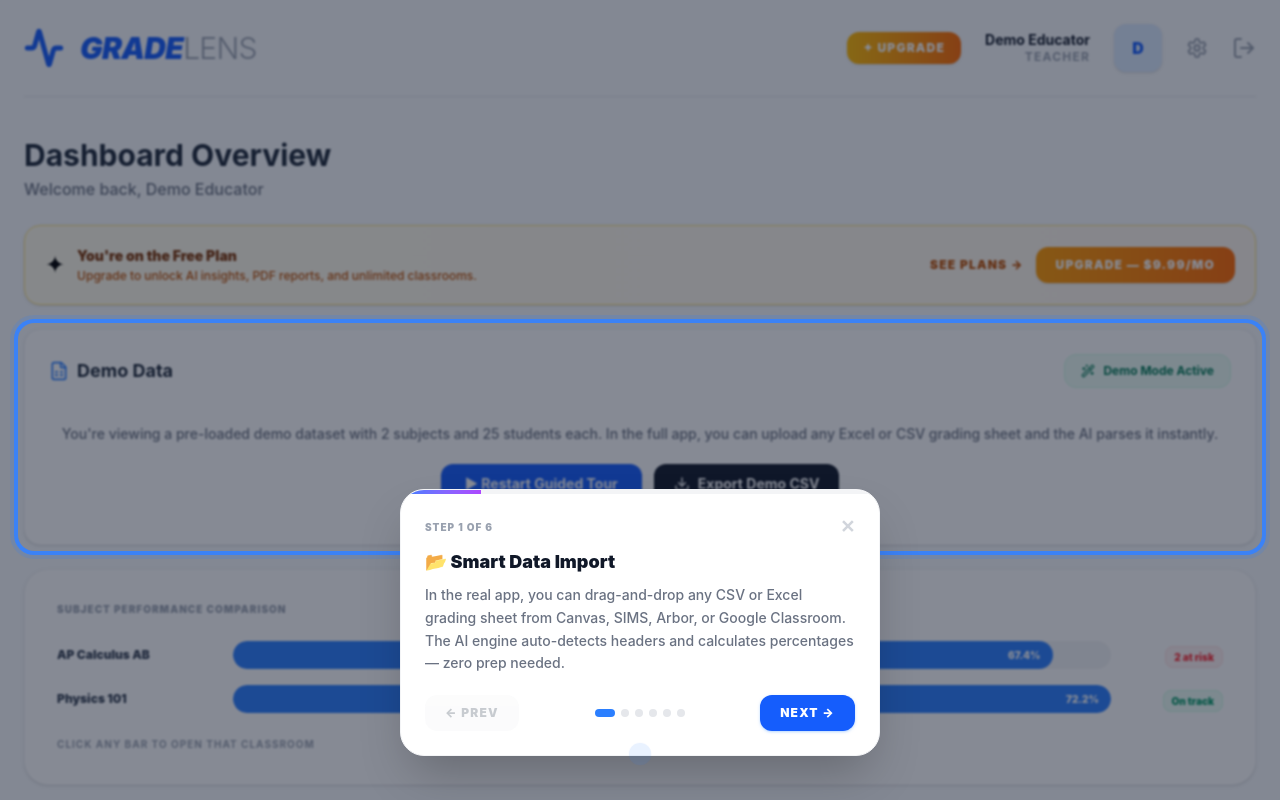
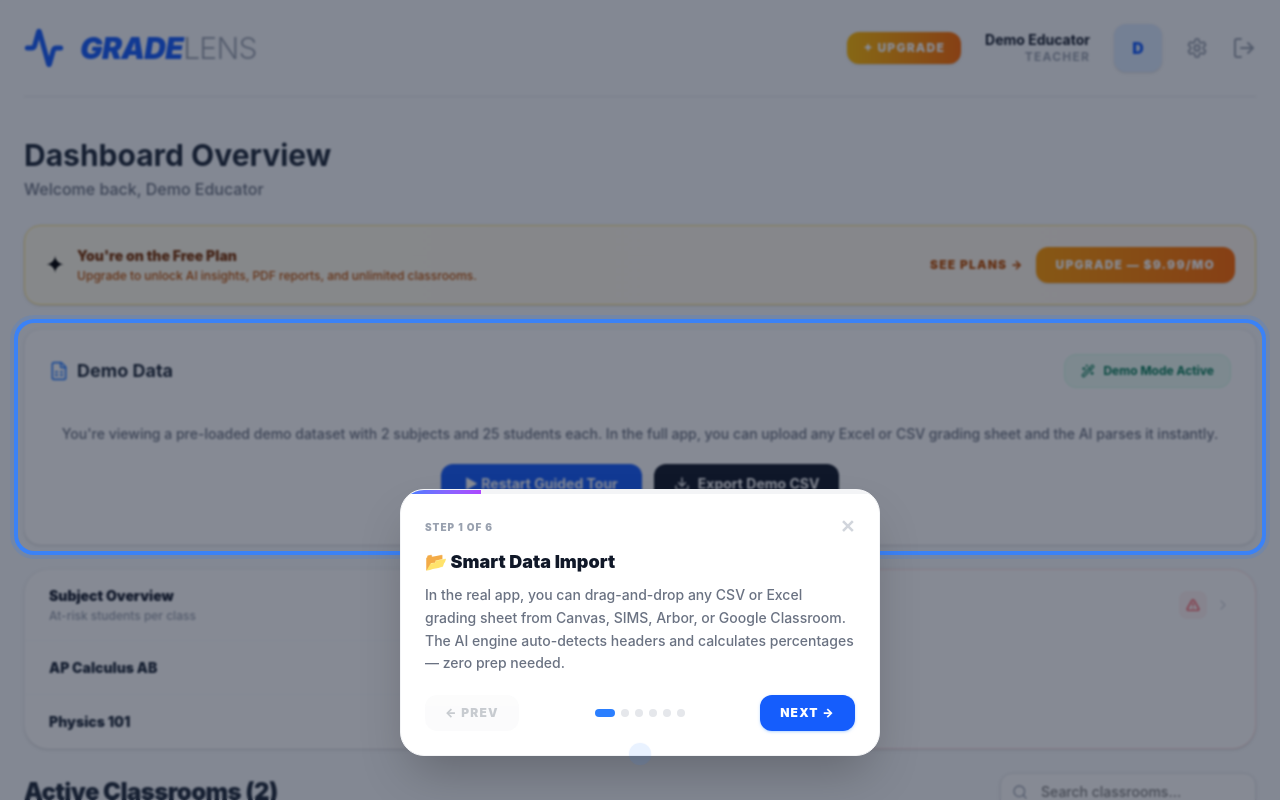
Before and after one commit to ashar2407/EduMetrics, a React (Vite) app: page / in a window 1280 px wide. Both pictures are taken after a click on the button "Try Interactive Demo". Shown: the top 800 px of the page. Built offline with nearby package versions, Linux system fonts and the light colour scheme.

Commit message:
Updated dashboard

```diff
--- a/src/App.jsx
+++ b/src/App.jsx
@@ -1404,7 +1404,32 @@ export default function App() {
 
   const TeacherHome = () => {
     const [searchQuery, setSearchQuery] = useState('');
+    const [showImport, setShowImport] = useState(false);
+    const [showAtRisk, setShowAtRisk] = useState(false); // collapsed by default
     const filteredClasses = classes.filter(cls => cls.name.toLowerCase().includes(searchQuery.toLowerCase()));
+
+    // Compute summary stats for the header row
+    const totalStudents = students.length;
+    const atRiskAll = classes.flatMap(cls => {
+      const classStudents = students.filter(s => s.classId === cls.id);
+      return classStudents.flatMap(stu => {
+        const sScores = scores.filter(sc => sc.studentId === stu.id);
+        if (sScores.length < 2) return [];
+        const vals = sScores.map(s => s.score);
+        const mean = vals.reduce((a,b)=>a+b,0)/vals.length;
+        const last = vals[vals.length-1];
+        const n = vals.length;
+        let sumX=0,sumY=0,sumXY=0,sumXX=0;
+        vals.forEach((v,i)=>{sumX+=i;sumY+=v;sumXY+=i*v;sumXX+=i*i;});
+        const slope = n>1?(n*sumXY-sumX*sumY)/(n*sumXX-sumX*sumX):0;
+        let riskScore=0;
+        if(slope<-0.5) riskScore+=Math.abs(slope)*2;
+        if(last<mean*0.9) riskScore+=(mean-last)*0.5;
+        const riskLevel=riskScore>15?'High':riskScore>7?'Medium':null;
+        if(!riskLevel) return [];
+        return [{id:stu.id,name:stu.name,subject:cls.name,classId:cls.id,mean,last,slope,riskLevel}];
+      });
+    }).sort((a,b)=>(b.riskLevel==='High'?1:0)-(a.riskLevel==='High'?1:0)||a.mean-b.mean);
 
     return (
       <div className="space-y-6">
@@ -1444,6 +1469,7 @@ export default function App() {
           </div>
         )}
 
+        {/* ── IMPORT PANEL ── */}
         <div id="demo-import-panel" className="bg-white p-6 rounded-2xl shadow-sm border border-gray-100 mb-6">
           <div className="flex flex-col sm:flex-row justify-between items-start sm:items-center mb-5 gap-4">
             <h2 className="text-lg font-bold text-gray-800 flex items-center">
@@ -1453,7 +1479,6 @@ export default function App() {
               <Wand2 size={14} className="mr-2"/> {isDemoMode ? 'Demo Mode Active' : 'Zero-Prep Smart Engine Active'}
             </div>
           </div>
-
           {isDemoMode ? (
             <div className="text-center py-4">
               <p className="text-sm text-gray-500 font-medium mb-5">
@@ -1461,17 +1486,10 @@ export default function App() {
                 In the full app, you can upload any Excel or CSV grading sheet and the AI parses it instantly.
               </p>
               <div className="flex flex-wrap gap-3 justify-center">
-                <button
-                  onClick={() => { setTourStep(0); }}
-                  className="flex items-center gap-2 px-6 py-2.5 bg-blue-600 hover:bg-blue-700 text-white rounded-xl font-bold text-sm transition-all shadow-sm"
-                >
+                <button onClick={() => setTourStep(0)} className="flex items-center gap-2 px-6 py-2.5 bg-blue-600 hover:bg-blue-700 text-white rounded-xl font-bold text-sm transition-all shadow-sm">
                   ▶ Restart Guided Tour
                 </button>
-                <button
-                  onClick={downloadCSV}
-                  disabled={scores.length === 0}
-                  className="flex items-center gap-2 px-5 py-2.5 bg-gray-900 hover:bg-black disabled:bg-gray-300 disabled:cursor-not-allowed text-white rounded-xl font-bold transition-colors text-sm shadow-sm"
-                >
+                <button onClick={downloadCSV} disabled={scores.length === 0} className="flex items-center gap-2 px-5 py-2.5 bg-gray-900 hover:bg-black disabled:bg-gray-300 disabled:cursor-not-allowed text-white rounded-xl font-bold transition-colors text-sm shadow-sm">
                   <Download size={16} /> Export Demo CSV
                 </button>
               </div>
@@ -1511,141 +1529,115 @@ export default function App() {
           )}
         </div>
 
-        {/* ── CLASS COMPARISON PANEL ── */}
-        {classes.length >= 2 && (
-          <div className="bg-white p-8 rounded-3xl border border-gray-100 shadow-sm mt-4">
-            <h2 className="text-[10px] font-black text-gray-400 uppercase tracking-widest mb-6">Subject Performance Comparison</h2>
-            <div className="space-y-4">
+        {/* ── SUBJECT COMPARISON + AT-RISK SIDE BY SIDE ── */}
+        {classes.length > 0 && (
+          <div className="grid grid-cols-1 lg:grid-cols-2 gap-5">
+
+            {/* Left: Subject overview */}
+            <div className="bg-white rounded-3xl border border-gray-100 shadow-sm overflow-hidden">
+              <div className="px-6 py-4 border-b border-gray-50">
+                <h2 className="font-black text-gray-900 text-sm">Subject Overview</h2>
+                <p className="text-gray-400 text-xs font-medium mt-0.5">At-risk students per class</p>
+              </div>
+              <div className="divide-y divide-gray-50">
                 {classes.map(cls => {
-                const classStudents = students.filter(s => s.classId === cls.id);
-                const classScores = scores.filter(sc => classStudents.some(st => st.id === sc.studentId));
-                const mean = classScores.length ? classScores.reduce((a, b) => a + b.score, 0) / classScores.length : 0;
-                const highRisk = classStudents.filter(st => {
-                  const sScores = scores.filter(sc => sc.studentId === st.id).map(sc => sc.score);
-                  if (!sScores.length) return false;
-                  const avg = sScores.reduce((a,b) => a+b,0)/sScores.length;
-                  return avg < 55;
-                }).length;
-                const allMeans = classes.map(c => {
-                  const cs = students.filter(s => s.classId === c.id);
-                  const csc = scores.filter(sc => cs.some(st => st.id === sc.studentId));
-                  return csc.length ? csc.reduce((a, b) => a + b.score, 0) / csc.length : 0;
-                });
-                const maxMean = Math.max(...allMeans, 1);
-                const barColor = mean >= 75 ? 'bg-emerald-500' : mean >= 55 ? 'bg-blue-500' : 'bg-orange-500';
+                  const enrolled = students.filter(s => s.classId === cls.id).length;
+                  const atRiskCount = atRiskAll.filter(s => s.classId === cls.id).length;
+                  const highCount = atRiskAll.filter(s => s.classId === cls.id && s.riskLevel === 'High').length;
                   return (
-                  <div key={cls.id} className="flex items-center gap-4 group cursor-pointer" onClick={() => navigateTo('class', cls.id)}>
-                    <div className="w-40 text-xs font-black text-gray-700 truncate shrink-0 group-hover:text-blue-600 transition-colors">{cls.name}</div>
-                    <div className="flex-1 h-7 bg-gray-100 rounded-full overflow-hidden">
-                      <div
-                        className={`h-full ${barColor} rounded-full transition-all duration-700 flex items-center justify-end pr-3`}
-                        style={{ width: `${(mean / maxMean) * 100}%` }}
-                      >
-                        <span className="text-white text-[10px] font-black">{mean.toFixed(1)}%</span>
-                      </div>
-                    </div>
-                    <div className="w-24 text-right shrink-0">
-                      {highRisk > 0 ? (
+                    <div key={cls.id}
+                      className="px-6 py-3.5 flex items-center justify-between gap-4 hover:bg-gray-50/50 transition-colors cursor-pointer group"
+                      onClick={() => navigateTo('class', cls.id)}>
+                      <span className="font-black text-gray-800 text-sm truncate group-hover:text-blue-600 transition-colors">{cls.name}</span>
+                      <div className="flex items-center gap-3 shrink-0">
+                        {atRiskCount > 0 ? (
+                          <>
+                            <span className="text-xs font-bold text-gray-400">{atRiskCount}/{enrolled} at risk</span>
+                            {highCount > 0 && (
                               <span className="text-[10px] font-black text-red-500 bg-red-50 border border-red-100 px-2 py-1 rounded-lg">
-                          {highRisk} at risk
+                                {highCount} high
                               </span>
+                            )}
+                          </>
                         ) : (
                           <span className="text-[10px] font-black text-emerald-600 bg-emerald-50 border border-emerald-100 px-2 py-1 rounded-lg">
-                          On track
+                            {enrolled} enrolled · all clear
                           </span>
                         )}
+                        <ChevronRight size={13} className="text-gray-300 group-hover:text-blue-400 transition-colors"/>
                       </div>
                     </div>
                   );
                 })}
               </div>
-            <p className="text-[10px] text-gray-400 font-bold uppercase tracking-widest mt-6">Click any bar to open that classroom</p>
-          </div>
-        )}
-
-        {/* ── AT-RISK STUDENTS PANEL (Dashboard) ── */}
-        {(() => {
-          const atRiskAll = classes.flatMap(cls => {
-            const classStudents = students.filter(s => s.classId === cls.id);
-            return classStudents.flatMap(stu => {
-              const sScores = scores.filter(sc => sc.studentId === stu.id);
-              if (sScores.length < 2) return [];
-              const vals = sScores.map(s => s.score);
-              const mean = vals.reduce((a,b)=>a+b,0)/vals.length;
-              const last = vals[vals.length-1];
-              // slope via simple rise/run
-              const n = vals.length;
-              let sumX=0,sumY=0,sumXY=0,sumXX=0;
-              vals.forEach((v,i)=>{sumX+=i;sumY+=v;sumXY+=i*v;sumXX+=i*i;});
-              const slope = n>1 ? (n*sumXY-sumX*sumY)/(n*sumXX-sumX*sumX) : 0;
-              // risk logic mirrors classData
-              let riskScore = 0;
-              if (slope < -0.5) riskScore += Math.abs(slope)*2;
-              if (last < mean*0.9) riskScore += (mean-last)*0.5;
-              const riskLevel = riskScore > 15 ? 'High' : riskScore > 7 ? 'Medium' : null;
-              if (!riskLevel) return [];
-              return [{ id: stu.id, name: stu.name, subject: cls.name, classId: cls.id, mean, last, slope, riskLevel }];
-            });
-          }).sort((a,b) => (b.riskLevel==='High'?1:0)-(a.riskLevel==='High'?1:0) || a.mean-b.mean);
-
-          if (!atRiskAll.length || classes.length === 0) return null;
-
-          return (
-            <div className="bg-white rounded-3xl border border-red-100 shadow-sm mt-4 overflow-hidden">
-              <div className="px-8 py-5 border-b border-red-50 flex items-center justify-between">
-                <div className="flex items-center gap-3">
-                  <div className="w-8 h-8 rounded-xl bg-red-50 flex items-center justify-center">
-                    <AlertTriangle className="h-4 w-4 text-red-500" />
-                  </div>
-                  <div>
+            </div>
+
+            {/* Right: Students needing attention — toggleable */}
+            <div className={`bg-white rounded-3xl border shadow-sm overflow-hidden ${atRiskAll.length > 0 ? 'border-red-100' : 'border-gray-100'}`}>
+              {/* Header — always visible, click to toggle */}
+              <button
+                onClick={() => setShowAtRisk(v => !v)}
+                className={`w-full px-6 py-4 flex items-center justify-between transition-colors hover:bg-gray-50/50 ${showAtRisk && atRiskAll.length > 0 ? 'border-b border-red-50' : ''}`}
+              >
+                <div className="text-left">
                   <h2 className="font-black text-gray-900 text-sm">Students Needing Attention</h2>
-                    <p className="text-gray-400 text-xs font-medium">{atRiskAll.length} student{atRiskAll.length!==1?'s':''} flagged across all classes</p>
-                  </div>
-                </div>
-                <span className="text-[10px] font-black text-red-500 bg-red-50 border border-red-100 px-3 py-1.5 rounded-xl uppercase tracking-widest">
-                  {atRiskAll.filter(s=>s.riskLevel==='High').length} High Risk
+                  <p className="text-gray-400 text-xs font-medium mt-0.5">
+                    {atRiskAll.length > 0
+                      ? `${atRiskAll.length}/${totalStudents} flagged · ${atRiskAll.filter(s=>s.riskLevel==='High').length} high priority`
+                      : 'No students flagged — all clear'}
+                  </p>
+                </div>
+                <div className="flex items-center gap-2 shrink-0">
+                  {atRiskAll.length > 0 && (
+                    <div className="w-7 h-7 rounded-lg bg-red-50 flex items-center justify-center">
+                      <AlertTriangle className="h-3.5 w-3.5 text-red-500"/>
+                    </div>
+                  )}
+                  <ChevronRight size={16} className={`text-gray-300 transition-transform duration-200 ${showAtRisk ? 'rotate-90' : ''}`}/>
+                </div>
+              </button>
+
+              {/* Body — only shown when open */}
+              {showAtRisk && (
+                atRiskAll.length > 0 ? (
+                  <div className="divide-y divide-gray-50">
+                    {atRiskAll.slice(0, 5).map(s => (
+                      <div key={s.id} className="px-6 py-3 flex items-center gap-3 hover:bg-red-50/20 transition-colors">
+                        <div className={`w-1.5 h-1.5 rounded-full shrink-0 ${s.riskLevel==='High'?'bg-red-500':'bg-orange-400'}`}/>
+                        <div className="flex-1 min-w-0">
+                          <span className="font-black text-gray-900 text-sm truncate block">{s.name}</span>
+                          <span className="text-[11px] text-gray-400 font-medium">{s.subject}</span>
+                        </div>
+                        <span className={`text-xs font-bold flex items-center gap-1 shrink-0 ${s.slope>0?'text-emerald-600':'text-red-500'}`}>
+                          {s.slope>0?<TrendingUp size={11}/>:<TrendingDown size={11}/>}
+                          {s.slope>0?'+':''}{s.slope.toFixed(1)}
                         </span>
-              </div>
-              <div className="divide-y divide-gray-50">
-                {atRiskAll.slice(0, 6).map(s => (
-                  <div key={s.id} className="px-8 py-4 flex items-center gap-4 hover:bg-red-50/30 transition-colors group">
-                    <div className="flex-1 min-w-0">
-                      <div className="flex items-center gap-2 mb-0.5">
-                        <span className="font-black text-gray-900 text-sm truncate">{s.name}</span>
-                        <span className="text-[10px] text-gray-400 font-medium shrink-0">· {s.subject}</span>
-                      </div>
-                      <div className="flex items-center gap-3">
-                        <span className={`text-[9px] font-black px-2 py-0.5 rounded-lg border uppercase tracking-widest ${s.riskLevel==='High' ? 'text-red-600 bg-red-50 border-red-200' : 'text-orange-600 bg-orange-50 border-orange-200'}`}>
-                          {s.riskLevel} Risk
-                        </span>
-                        <span className="text-xs font-bold text-gray-500">Avg: {s.mean.toFixed(1)}%</span>
-                        <span className={`text-xs font-bold flex items-center gap-1 ${s.slope > 0 ? 'text-emerald-600' : 'text-red-500'}`}>
-                          {s.slope > 0 ? <TrendingUp size={11}/> : <TrendingDown size={11}/>}
-                          {s.slope > 0 ? '+' : ''}{s.slope.toFixed(1)} pts/test
-                        </span>
-                      </div>
-                    </div>
-                    <button
-                      onClick={() => navigateTo('student', s.id)}
-                      className="shrink-0 text-[10px] font-black text-blue-600 bg-blue-50 px-4 py-2 rounded-xl uppercase tracking-widest hover:bg-blue-600 hover:text-white transition-all"
-                    >
-                      View →
+                        <button onClick={()=>navigateTo('student',s.id)}
+                          className="text-[10px] font-black text-blue-600 bg-blue-50 px-3 py-1.5 rounded-lg uppercase tracking-widest hover:bg-blue-600 hover:text-white transition-all shrink-0">
+                          View
                         </button>
                       </div>
                     ))}
-                {atRiskAll.length > 6 && (
-                  <div className="px-8 py-3 text-center">
-                    <span className="text-xs font-black text-gray-400 uppercase tracking-widest">
-                      +{atRiskAll.length-6} more — open a classroom to see all
-                    </span>
-                  </div>
-                )}
-              </div>
-            </div>
-          );
-        })()}
-
-        <div className="flex justify-between items-center mb-4 mt-10">
+                    {atRiskAll.length > 5 && (
+                      <div className="px-6 py-3 text-[10px] font-black text-gray-400 uppercase tracking-widest">
+                        +{atRiskAll.length-5} more — open a classroom to see all
+                      </div>
+                    )}
+                  </div>
+                ) : (
+                  <div className="px-6 py-8 text-center border-t border-gray-50">
+                    <p className="text-2xl mb-1.5">✓</p>
+                    <p className="font-black text-emerald-700 text-sm">All students on track</p>
+                    <p className="text-gray-400 text-xs font-medium mt-1">No risk flags across any of your classes</p>
+                  </div>
+                )
+              )}
+            </div>
+
+          </div>
+        )}
+
+        <div className="flex justify-between items-center mb-4 mt-6">
           <h2 className="text-2xl font-black text-gray-800 tracking-tight">Active Classrooms ({filteredClasses.length})</h2>
           <div className="relative">
             <div className="absolute inset-y-0 left-0 pl-3 flex items-center pointer-events-none">
@@ -1668,6 +1660,7 @@ export default function App() {
             filteredClasses.map((cls, idx) => {
               const isLocked = !isPremium && idx >= FREE_CLASS_LIMIT;
               const classStudentCount = students.filter(s => s.classId === cls.id).length;
+              const classAtRisk = atRiskAll.filter(s => s.classId === cls.id).length;
               return (
                 <div key={cls.id}
                   className={`bg-white p-8 rounded-3xl shadow-sm border transition-all cursor-pointer group relative overflow-hidden
@@ -1689,8 +1682,19 @@ export default function App() {
                       <BarChart3 size={20} />
                     </div>
                   </div>
-                  <div className="flex items-center text-gray-500 mb-6 font-medium">
+                  <div className="flex items-center justify-between mb-6">
+                    <span className="text-gray-500 font-medium flex items-center">
                       <Users size={16} className="mr-2"/> {classStudentCount} Students Enrolled
+                    </span>
+                    {classAtRisk > 0 ? (
+                      <span className="text-[10px] font-black text-red-500 bg-red-50 border border-red-100 px-2.5 py-1 rounded-lg">
+                        {classAtRisk} at risk
+                      </span>
+                    ) : classStudentCount > 0 ? (
+                      <span className="text-[10px] font-black text-emerald-600 bg-emerald-50 border border-emerald-100 px-2.5 py-1 rounded-lg">
+                        All on track
+                      </span>
+                    ) : null}
                   </div>
                   <button className="flex items-center text-blue-600 font-bold hover:text-blue-800 uppercase tracking-widest text-xs">
                     View Classroom Analytics <ChevronRight className="h-4 w-4 ml-1 group-hover:translate-x-1 transition-transform" />
@@ -1704,6 +1708,7 @@ export default function App() {
             </div>
           )}
         </div>
+
       </div>
     );
   };
```
Lines whose indentation alone changed are shown as unchanged.
